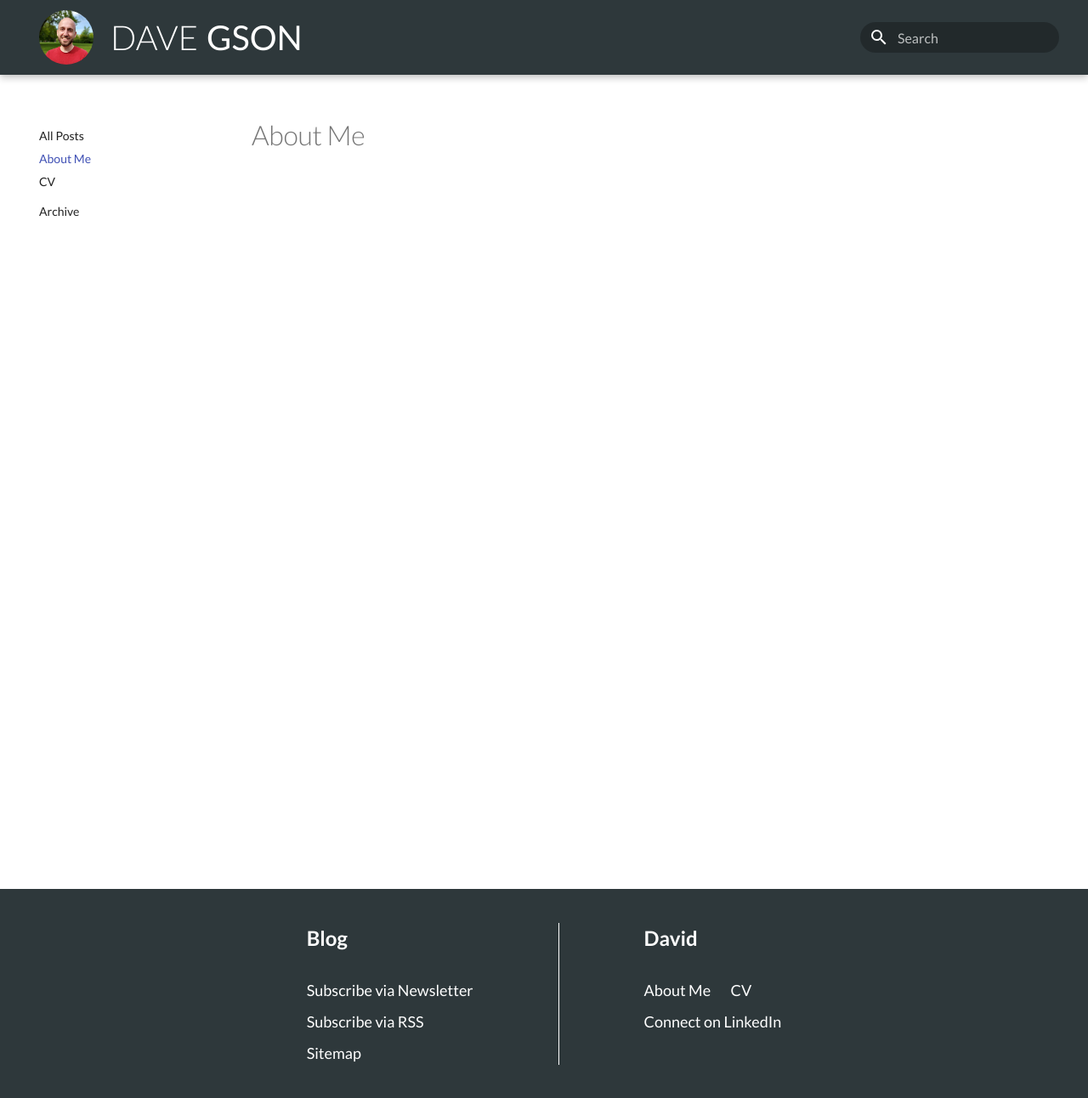
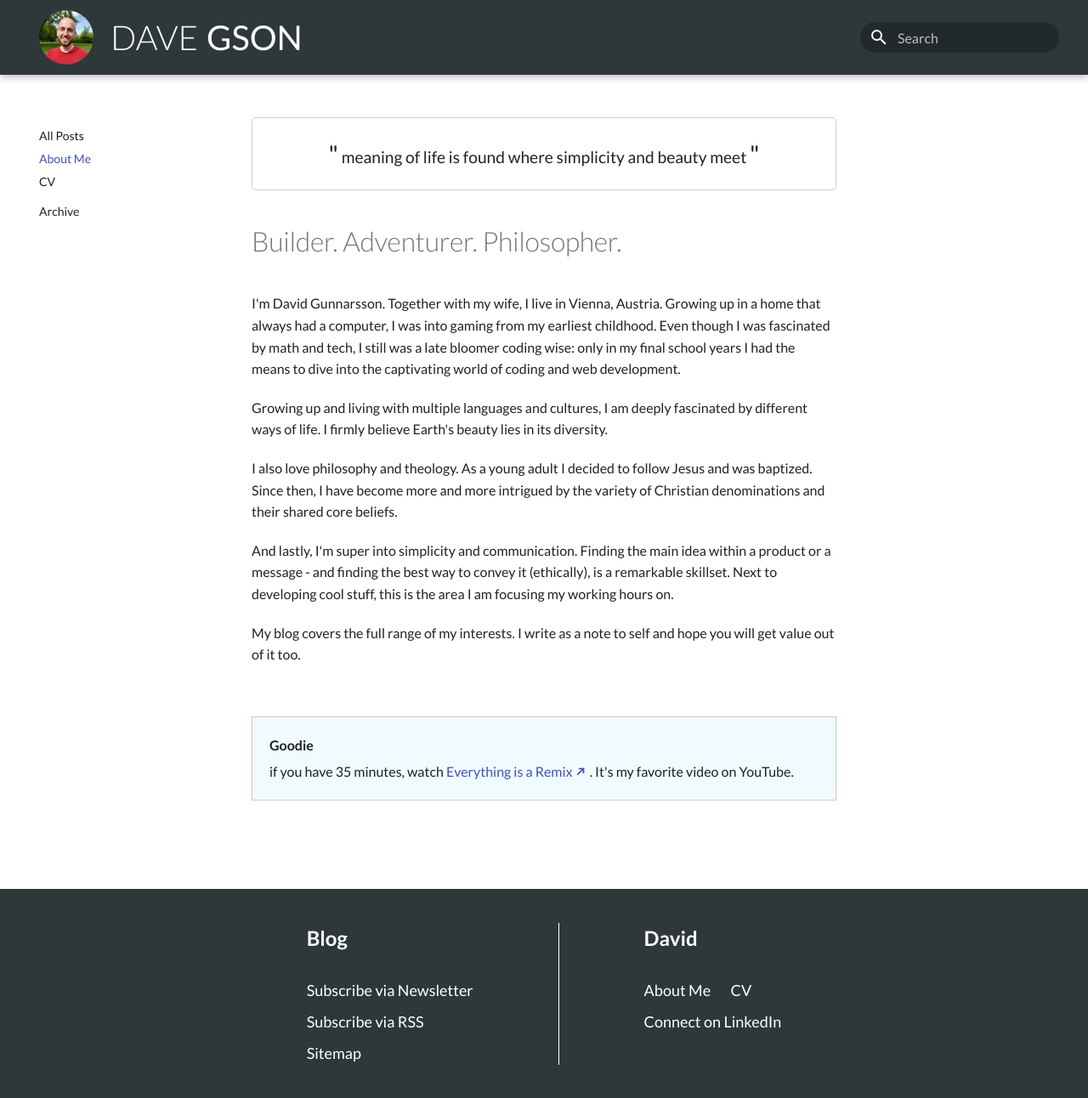
Before and after one commit to davegson/davegson.com, an MkDocs documentation site: the page built from docs/about/index.md, in a window 1280 px wide and 1293 px high. Shown: the whole window at 85% size. Built offline with MkDocs 1.6.1 and Material for MkDocs 9.7.7, drawn with Linux system fonts in a browser that asks for light colours; plug-ins that fetch from the network failed and are left out.

Commit message:
Write about page

```diff
--- a/docs/about/index.md
+++ b/docs/about/index.md
@@ -1 +1,26 @@
-# About Me
+---
+title: About Me
+---
+
+<div class="quote">
+  <span>
+    meaning of life is found where simplicity and beauty meet
+  </span>
+  <img src="/assets/img/davegson.jpg"/>
+</div>
+
+# Builder. Adventurer. Philosopher.
+
+I'm David Gunnarsson. Together with my wife, I live in Vienna, Austria. Growing up in a home that always had a computer, I was into gaming from my earliest childhood. Even though I was fascinated by math and tech, I still was a late bloomer coding wise: only in my final school years I had the means to dive into the captivating world of coding and web development.
+
+Growing up and living with multiple languages and cultures, I am deeply fascinated by different ways of life. I firmly believe Earth's beauty lies in its diversity.
+
+I also love philosophy and theology. As a young adult I decided to follow Jesus and was baptized. Since then, I have become more and more intrigued by the variety of Christian denominations and their shared core beliefs.
+
+And lastly, I'm super into simplicity and communication. Finding the main idea within a product or a message - and finding the best way to convey it (ethically), is a remarkable skillset. Next to developing cool stuff, this is the area I am focusing my working hours on.
+
+My blog covers the full range of my interests. I write as a note to self and hope you will get value out of it too.
+
+<div class="goodie">
+  if you have 35 minutes, watch <a href="https://www.youtube.com/watch?v=nJPERZDfyWc">Everything is a Remix</a>. It's my favorite video on YouTube.
+</div>
--- a/docs/assets/css/global.css
+++ b/docs/assets/css/global.css
@@ -3,3 +3,54 @@
   --md-footer-bg-color: #2E383B;
   --md-typeset-a-color: #4051b5;
 }
+
+.goodie {
+  border: 1px solid #ccc;
+  margin-top: 3rem;
+  padding: 1rem;
+  font-size: 0.8rem;
+  background-color: #f0fbff;
+}
+
+.goodie::before {
+  content: "Goodie";
+  font-weight: bold;
+  margin-bottom: 0.3rem;
+  break-after: always;
+  display: block;
+}
+
+.quote {
+  display: flex;
+  align-items: center;
+  justify-content: space-evenly;
+  gap: 1em;
+  border: 1px solid #ccc;
+  padding: 1em;
+  border-radius: 5px;
+  font-size: 1.2em;
+  margin-bottom: 2em;
+
+  img {
+    min-width: 80px;
+    width: 12.5%;
+    border-radius: 500px;
+  }
+}
+
+.quote span::before {
+  content: "\"";
+  font-size: 1.5em;
+}
+
+.quote span::after {
+  content: "\"";
+  font-size: 1.5em;
+}
+
+/* hide quote img on big screens */
+@media screen and (min-width: 76.25em) {
+  .quote img {
+    display: none;
+  }
+}
--- a/overrides/partials/footer.html
+++ b/overrides/partials/footer.html
@@ -95,10 +95,10 @@
     <div>
       <h5>David</h5>
       <span>
-        <a href="">About Me</a>
-        <a href="" style="margin-left: 1rem;">CV</a>
+        <a href="/about/">About Me</a>
+        <a href="/about/cv/" style="margin-left: 1rem;">CV</a>
       </span>
-      <a href="">Connect on LinkedIn</a>
+      <a href="https://www.linkedin.com/in/davegson/">Connect on LinkedIn</a>
     </div>
 
       <!-- Social links -->
```
